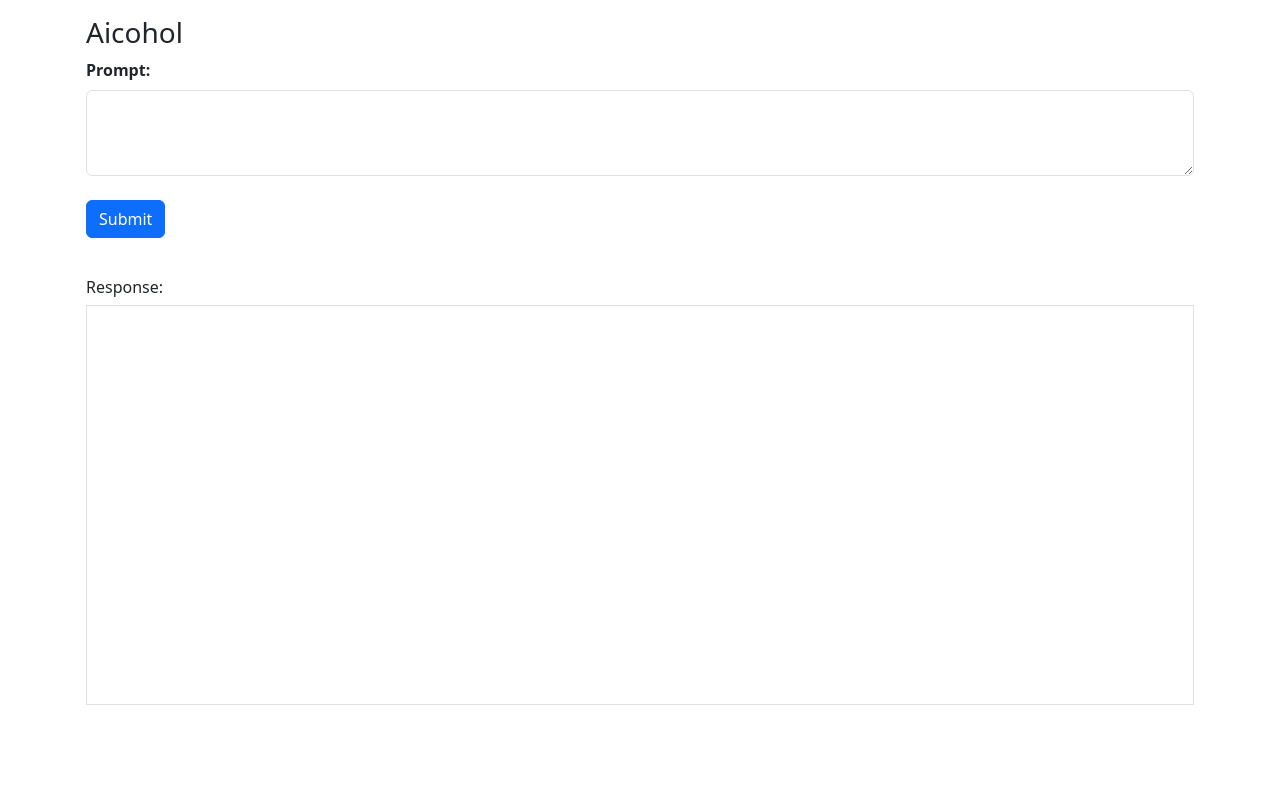
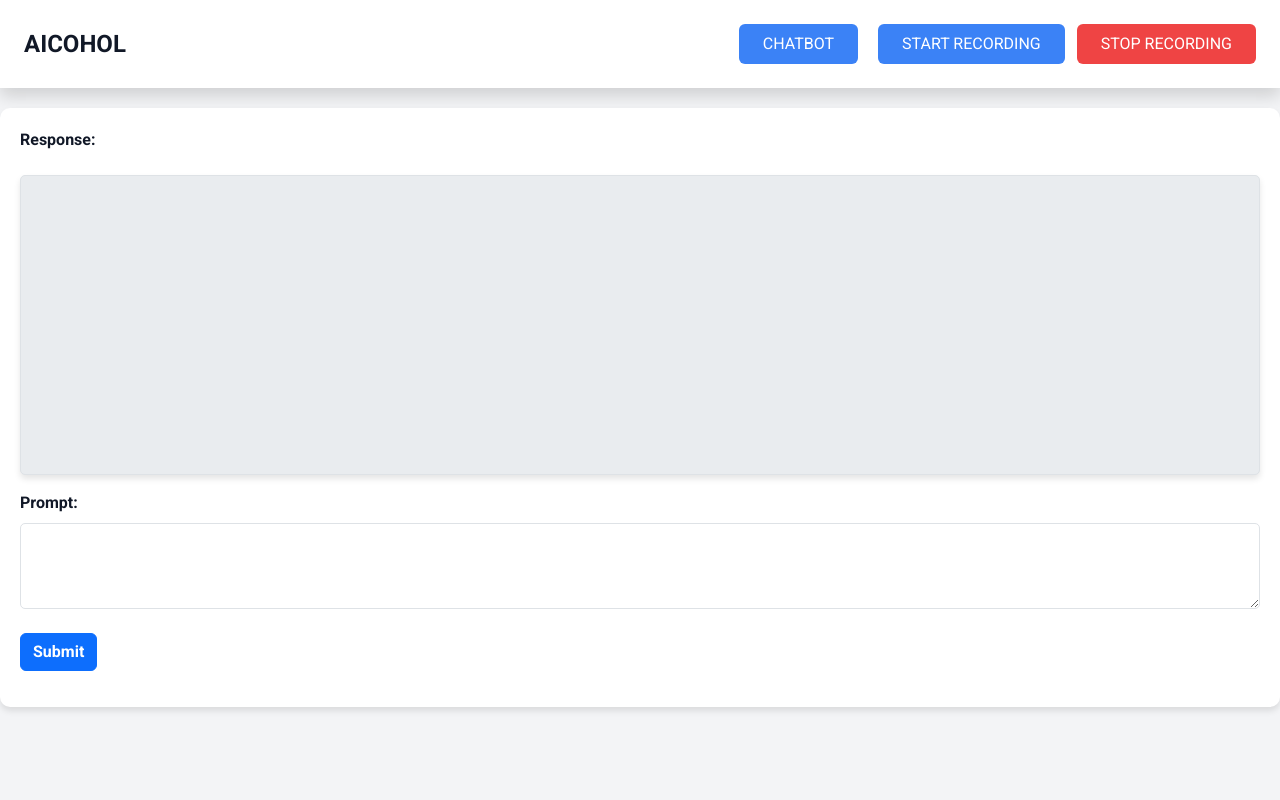
Before and after one commit to Aricsa/aicohol, a Django app: page /query_view/ in a window 1280 px wide. Run offline with Django 5.2, Linux system fonts and the light colour scheme; some libraries are stand-ins or nearby versions.

Commit message:
index.html 수정

```diff
--- a/aicohol/CGPT/views.py
+++ b/aicohol/CGPT/views.py
@@ -1,11 +1,11 @@
 from django.shortcuts import render
 from django.http import JsonResponse
-# from openai import OpenAI
+from openai import OpenAI
 import time
 import openai
 
-client = openai.api_key = "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"
-# = OpenAI(api_key="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")
+# client = openai.api_key = "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"
+client = OpenAI(api_key="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")
 import os
 
 # 앞서 자신이 부여받은 API key를 넣으면 된다. 절대 외부에 공개해서는 안된다.
--- a/aicohol/templates/index.html
+++ b/aicohol/templates/index.html
@@ -1,11 +1,65 @@
+<!DOCTYPE html>
 <html>
 <head>
+    <meta charset="UTF-8">
+    <meta name="viewport" content="width=device-width, initial-scale=1.0">
+    <link href="https://fonts.googleapis.com/css2?family=Roboto:wght@400;700&display=swap" rel="stylesheet">
+    <script src="https://cdn.tailwindcss.com"></script>
 	<title>Query</title>
     <script src="https://code.jquery.com/jquery-3.6.0.min.js"></script>
     <script src="https://cdn.jsdelivr.net/npm/js-cookie@3.0.0/dist/js.cookie.min.js"></script>
     <script src="https://cdn.jsdelivr.net/npm/bootstrap@5.3.0-alpha1/dist/js/bootstrap.bundle.min.js" integrity="sha384-w76AqPfDkMBDXo30jS1Sgez6pr3x5MlQ1ZAGC+nuZB+EYdgRZgiwxhTBTkF7CXvN" crossorigin="anonymous"></script>
     <link href="https://cdn.jsdelivr.net/npm/bootstrap@5.3.0-alpha1/dist/css/bootstrap.min.css" rel="stylesheet" integrity="sha384-GLhlTQ8iRABdZLl6O3oVMWSktQOp6b7In1Zl3/Jr59b6EGGoI1aFkw7cmDA6j6gD" crossorigin="anonymous">
     <link rel="stylesheet" href="https://cdn.jsdelivr.net/npm/bootstrap-icons@1.10.2/font/bootstrap-icons.css" integrity="sha384-b6lVK+yci+bfDmaY1u0zE8YYJt0TZxLEAFyYSLHId4xoVvsrQu3INevFKo+Xir8e" crossorigin="anonymous">
+    <style>
+        body {
+            background-color: #f8f9fa;
+            font-family: 'Roboto', sans-serif; /* Roboto 글꼴로 변경 */
+        }
+        .container {
+            max-width: 800px;
+            margin-top: 20px;
+            background: white;
+            padding: 20px;
+            border-radius: 10px;
+            box-shadow: 0 4px 6px rgba(0,0,0,.1);
+        }
+        .response-container {
+            height: 300px; /* Adjust based on your needs */
+        }
+        .form-label, .btn-primary, h3, h6 {
+            font-family: 'Roboto', sans-serif; /* Roboto 글꼴로 변경 */
+            font-weight: bold;
+        }
+        #prompt {
+            border-radius: 5px;
+        }
+		#response {
+            margin-top: 15px;
+            padding: 10px;
+            background-color: #e9ecef;
+            border-radius: 5px;
+            overflow-y: auto;
+        }
+        header {
+            background-color: white;
+            box-shadow: 0 4px 6px rgba(0,0,0,.1);
+            padding: 16px;
+            display: flex;
+            justify-content: space-between;
+            align-items: center;
+        }
+        header h1 {
+            font-size: 1.5rem;
+            font-weight: bold;
+        }
+        header button {
+            margin-left: 8px;
+        }
+    </style>
+    <script type="text/javascript">
+        var transcribeUrl = "{% url 'transcribe_audio' %}";
+    </script>
     <script>
         $(document).ready(function() {
             // Send the form on enter keypress and avoid if shift is pressed
@@ -29,39 +83,87 @@
                 var dateTime = new Date();
                 var time = dateTime.toLocaleTimeString();
                 // Add the prompt to the response div
-				$('#response').append('<p>('+ time + ') <i class="bi bi-person"></i>: ' + prompt + '</p>');
+                $('#response').append('<p>(' + time + ') <i class="bi bi-person"></i>: ' + prompt + '</p>');
                 // Clear the prompt
                 $('#prompt').val('');
                 $.ajax({
                     url: '/query_view/',
                     type: 'POST',
-					data: {prompt: prompt},
+                    data: { prompt: prompt },
                     dataType: 'json',
                     success: function(data) {
-						$('#response').append('<p>('+ time + ') <i class="bi bi-robot"></i>: ' + data.response + '</p>');
+                        $('#response').append('<p>(' + time + ') <i class="bi bi-robot"></i>: ' + data.response + '</p>');
                     }
                 });
             });
         });
+
+        let mediaRecorder;
+        let audioChunks = [];
+
+        function startRecording() {
+            try {
+                navigator.mediaDevices.getUserMedia({ audio: true })
+                .then(stream => {
+                    mediaRecorder = new MediaRecorder(stream);
+                    mediaRecorder.addEventListener("dataavailable", (event) => {
+                        audioChunks.push(event.data);
+                    });
+                    mediaRecorder.addEventListener("stop", () => {
+                        const audioBlob = new Blob(audioChunks);
+                        const formData = new FormData();
+                        formData.append("audio_file", audioBlob, "audio.wav");
+                        fetch(transcribeUrl, {
+                            method: "POST",
+                            body: formData
+                        })
+                        .then(response => response.json())
+                        .then(data => {
+                            if (data.error) {
+                                console.error(data.error);
+                            } else {
+                                console.log(`Transcription: ${data.transcription}`);
+                            }
+                        })
+                        .catch(error => console.error(`Error: ${error}`));
+                        audioChunks = [];
+                    });
+                    mediaRecorder.start();
+                });
+            } catch (error) {
+                console.error(`Error: ${error}`);
+            }
+        }
+
+        function stopRecording() {
+            if (mediaRecorder && mediaRecorder.state !== 'inactive') {
+                mediaRecorder.stop();
+            }
+        }
     </script>
 </head>
-<body>
-	<div class="container p-3">
-		<h3>Aicohol</h3>
+<body class="bg-gray-100 text-gray-900">
+    <header class="bg-white shadow p-4 flex justify-between items-center">
+        <h1 class="text-2xl font-bold">AICOHOL</h1>
+        <div>
+            <button class="bg-blue-500 text-white px-4 py-2 rounded mr-2" onclick="location.href='{% url 'query_view'%}'">CHATBOT</button>
+            <button class="bg-blue-500 text-white px-4 py-2 rounded" onclick="startRecording()">START RECORDING</button>
+            <button class="bg-red-500 text-white px-4 py-2 rounded" onclick="stopRecording()">STOP RECORDING</button>
+        </div>
+    </header>
+    <div class="container">
         <div class="mb-3">
+            <label for="response" class="form-label"><strong>Response:</strong></label>
+            <div class="container border response-container" id="response"></div>
+            <div class="mb-3 mt-3">
                 <form method="post">
                     {% csrf_token %}
-				<label for="prompt" class="form-label"><strong>Prompt: </strong></label>
-				<textarea class="form-control" type="textarea" id="prompt" name="prompt" rows="3"></textarea>
+                    <label for="prompt" class="form-label"><strong>Prompt:</strong></label>
+                    <textarea class="form-control" id="prompt" name="prompt" rows="3"></textarea>
                     <br>
                     <button class="btn btn-primary" type="submit">Submit</button>
                 </form>
             </div>
-		<br>
-		<div class="mb-3">
-			<h6>Response:</h6>
-			<div class="container border overflow-auto h-50" id="response"></div>
-
         </div>
     </div>
 </body>
```
Lines whose indentation alone changed are shown as unchanged.
